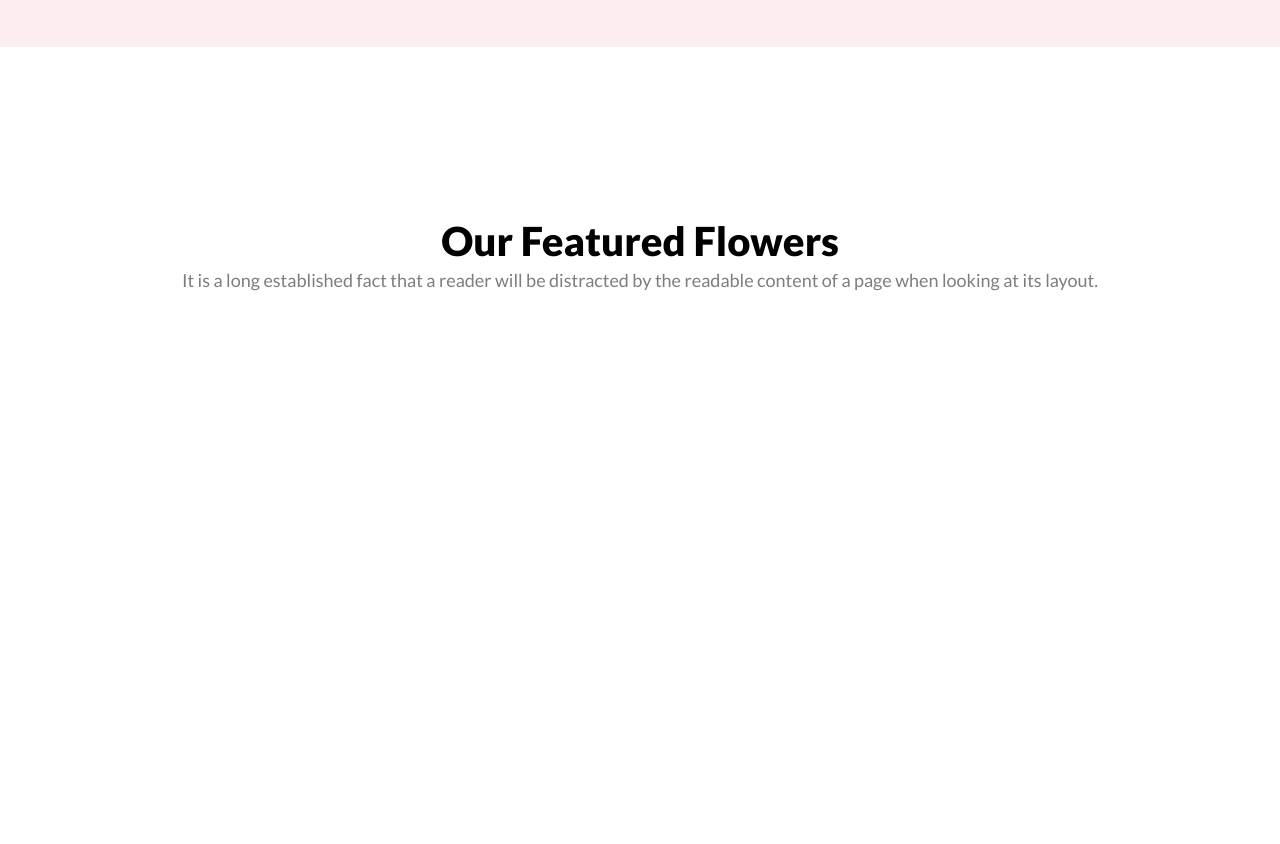
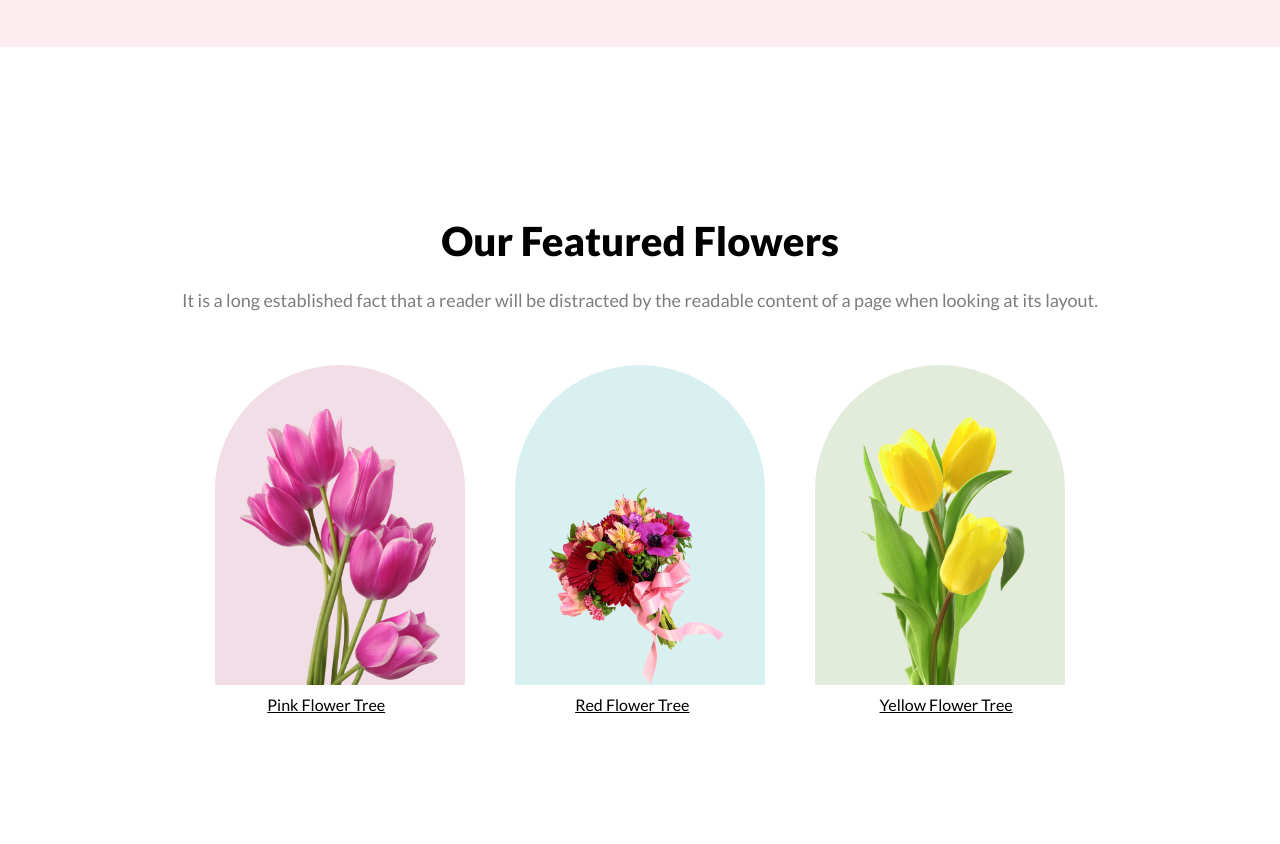
Before and after one commit to dev-ahmedfahim/flower-shop-assignment, a plain HTML site: page index.html in a window 1280 px wide. Shown: the part 674-1518 px from the top of the page. Before the commit the page ends 969 px from the top, so only its background shows below. Drawn offline with Linux system fonts and the light colour scheme.

Commit message:
completed featured flower section

```diff
--- a/index.html
+++ b/index.html
@@ -25,12 +25,25 @@
 
     </header>
     <main class="main-sect">
+        <!--  Featured Flower section started  -->
         <section class="featured-flower">
             <div class="ff-text-container">
             <h3 class="ff-title">Our Featured Flowers</h3>
             <p class="ff-pera">It is a long established fact that a reader will be distracted by the readable content of a page when looking at its layout.</p>
             </div>
+            <div class="flower-tree-cont">
+                <div class="pink-tree"></div>
+
+                <div class="red-tree"></div>
+                <div class="yellow-tree"></div>
+            </div>
+            <div class="li-texts">
+                <li>Pink Flower Tree</li>
+                <li>Red Flower Tree</li>
+                <li>Yellow Flower Tree</li>
+            </div>
         </section>
+        <!--  Featured Flower section END -->
 
     </main>
     <footer></footer>
--- a/styles/style.css
+++ b/styles/style.css
@@ -64,6 +64,7 @@
 .ff-title {
     font-size: 40px;
     font-weight: 800;
+    padding-bottom: 20px;
 }
 
 .ff-pera {
@@ -72,3 +73,50 @@
     font-weight: 400;
     line-height: 30px;
 }
+
+.flower-tree-cont {
+    display: flex;
+    justify-content: center;
+    gap: 50px;
+    padding: 50px 150px 0px 150px;
+}
+
+.pink-tree {
+    width: 250px;
+    height: 320px;
+    border-radius: 300px 300px 0px 0px;
+    background: rgba(167, 33, 98, 0.15);
+    background-image: url('../Flower Asset/pngwing 6.png');
+    background-position: center bottom;
+    background-repeat: no-repeat;
+    background-size: 200px;
+}
+.red-tree {
+    width: 250px;
+    height: 320px;
+    border-radius: 300px 300px 0px 0px;
+    background: rgba(5, 151, 160, 0.15);
+    background-image: url('/Flower Asset/pngwing 5.png');
+    background-position: center bottom;
+    background-repeat: no-repeat;
+    background-size: 200px;
+}
+.yellow-tree{
+    width: 250px;
+    height: 320px;
+    border-radius: 300px 300px 0px 0px;
+    background: rgba(71, 125, 17, 0.15);
+    background-image: url('/Flower Asset/pngwing 7.png');
+    background-position: center bottom;
+    background-repeat: no-repeat;
+    background-size: 200px;
+}
+.li-texts{
+    list-style:none ;
+    display: flex;
+    justify-content: center;
+    gap: 190px;
+    padding: 10px 150px 130px 150px;
+    text-decoration-line: underline;
+}
+/*  Featured Flower section END  */
```
